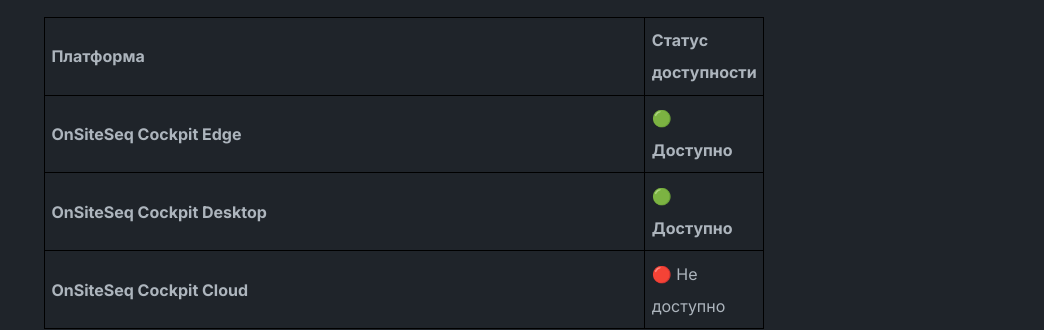
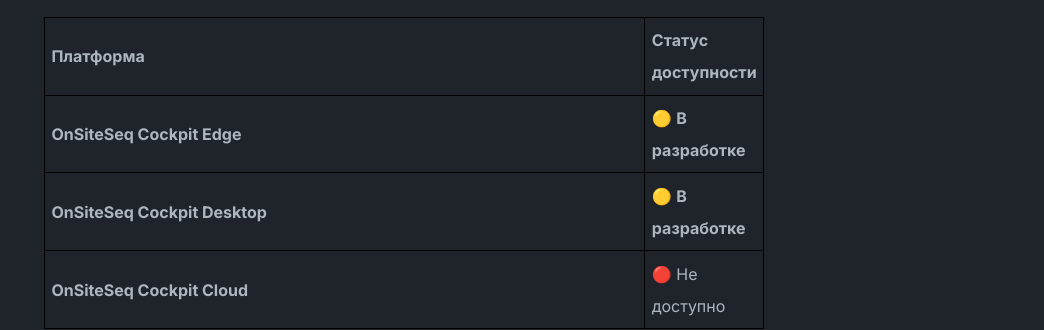
Before and after one commit to onsiteseq/onsiteseq.github.io, a Jekyll site: the page built from pages/syphilis.md, in a window 1280 px wide and 900 px high, scrolled down 1230 px. Shown: the part 152-482 px from the top of the window, without its empty margins (236-1280 px from the left). Built offline with Jekyll 4.4.1, drawn with Linux system fonts in a browser that asks for light colours.

Commit message:
fix: move Syphilis card to 'Пейплайны в работе' and set availability to in-development

```diff
--- a/pages/syphilis.md
+++ b/pages/syphilis.md
@@ -29,8 +29,8 @@
 
 | Платформа | Статус доступности |
 | :--- | :--- |
-| **OnSiteSeq Cockpit Edge** | 🟢 **Доступно** |
-| **OnSiteSeq Cockpit Desktop** | 🟢 **Доступно** |
+| **OnSiteSeq Cockpit Edge** | 🟡 **В разработке** |
+| **OnSiteSeq Cockpit Desktop** | 🟡 **В разработке** |
 | **OnSiteSeq Cockpit Cloud** | 🔴 Не доступно |
 
 ---
```
Also changed, not shown: _data/home.yml (+5 -4 lines).
